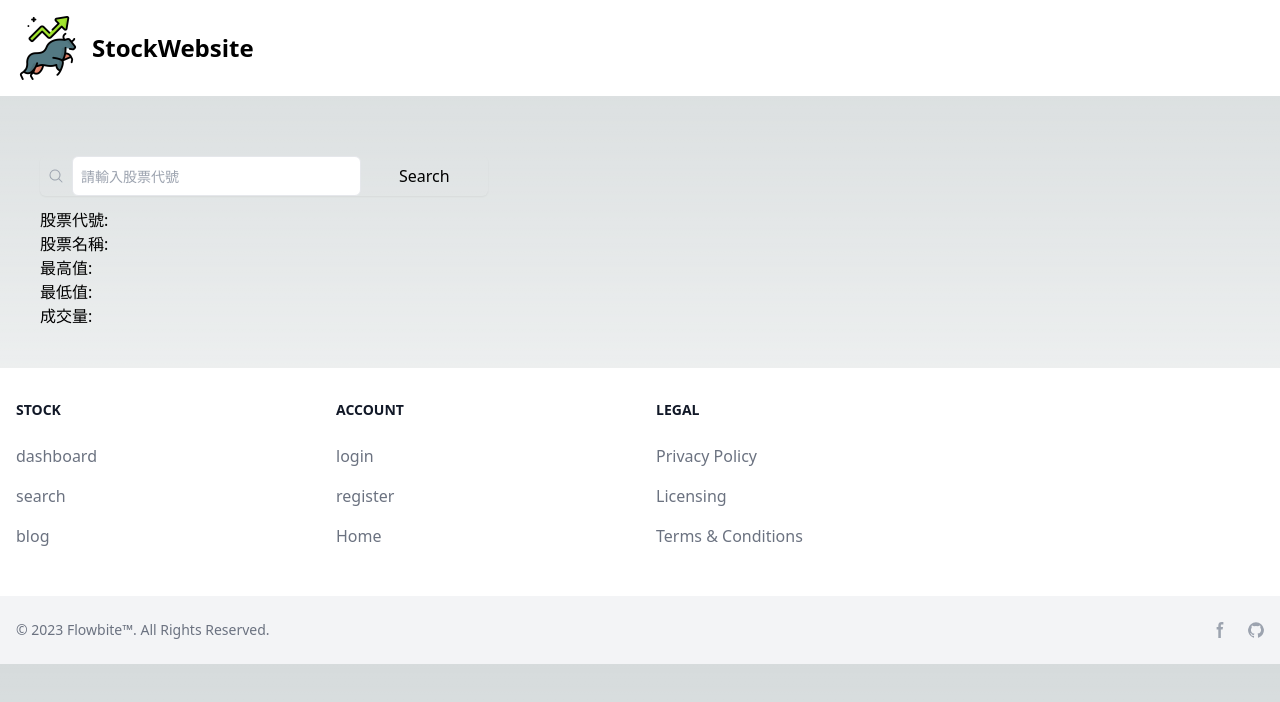
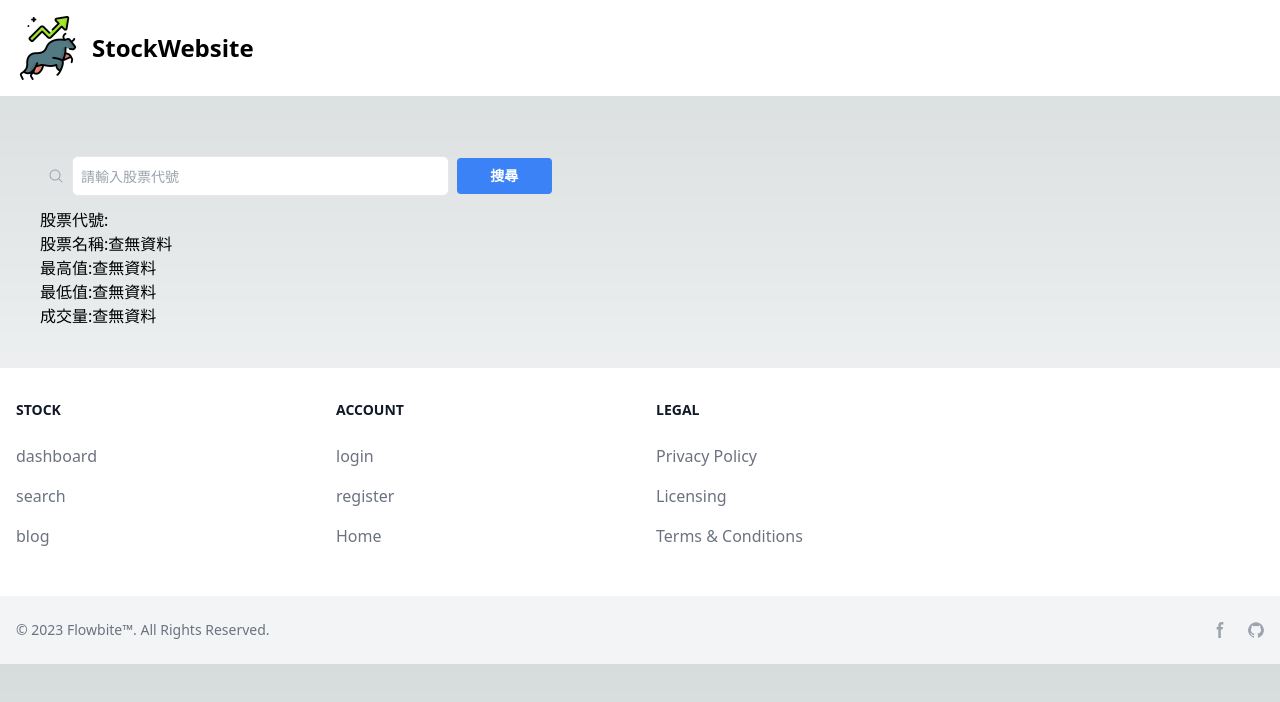
Before and after one commit to Jeffrey-Pai/my-next-app, a Next.js app: page /search in a window 1280 px wide. Shown: the top 702 px of the page. Built offline with nearby package versions, Linux system fonts and the light colour scheme.

Commit message:
add UI and simple get month stock data

```diff
--- a/app/search/page.tsx
+++ b/app/search/page.tsx
@@ -1,11 +1,7 @@
 import Search from '../../components/search'
 
 
-export default async function IndexPage({
-  searchParams
-}: {
-  searchParams: { q: string };
-}) {
+export default async function IndexPage({searchParams}: {searchParams: { q: string };}) {
   const search = searchParams.q ?? '';
   let stockId, stockName, stockHigh, stockLow, stockVol, res ,data;
   if (search !== '') {
@@ -23,7 +19,7 @@ export default async function IndexPage({
       stockVol = data.msgArray[0].v;
     }
     else {
-      if (search !== '')
+      if (search !== ''&&　data.msgArray && data.msgArray.length > 0)
       {
       res = await fetch(
         `https://mis.twse.com.tw/stock/api/getStockInfo.jsp?json=1&delay=0&ex_ch=otc_${search}.tw`
@@ -36,19 +32,19 @@ export default async function IndexPage({
       stockVol = data.msgArray[0].v;
       }
       else {
-        stockId = '';
-        stockName = '';
-        stockHigh = '';
-        stockLow = '';
-        stockVol = '';
+        stockId = search;
+        stockName = '查無資料';
+        stockHigh = '查無資料';
+        stockLow = '查無資料';
+        stockVol = '查無資料';
       }
     }
   } else {
-    stockId = '';
-    stockName = '';
-    stockHigh = '';
-    stockLow = '';
-    stockVol = '';
+    stockId = search;
+    stockName = '查無資料';
+    stockHigh = '查無資料';
+    stockLow = '查無資料';
+    stockVol = '查無資料';
   }
 
 
--- /dev/null
+++ b/app/stock/page.tsx
@@ -0,0 +1,30 @@
+async function getData() {
+    const res = await fetch(
+      'https://www.twse.com.tw/exchangeReport/STOCK_DAY?response=json&date=202110011&stockNo=2330'
+    )
+    // The return value is *not* serialized
+    // You can return Date, Map, Set, etc.
+
+    if (!res.ok) {
+      // This will activate the closest `error.js` Error Boundary
+      throw new Error('Failed to fetch data')
+    }
+
+    return res.json()
+  }
+
+  export default async function Page() {
+    const data = await getData()
+    const stockId = data.data[0][0]
+    const stockName = data.data[0][1]
+    return (
+      <>
+        <main>
+          <div>
+            <p>股票代號:{stockId}</p>
+            <p>股票名稱:{stockName}</p>
+          </div>
+        </main>
+      </>
+    )
+  }
--- a/components/search.tsx
+++ b/components/search.tsx
@@ -27,12 +27,12 @@ export default function Search({ disabled }: { disabled?: boolean }) {
   }
 
   return (
-    <div className="relative mt-5 max-w-md">
+    <div className="relative mt-5 max-w-lg">
       <label htmlFor="search" className="sr-only">
         Search
       </label>
-      <div className="flex items-center rounded-md shadow-sm">
-  <div className="p-2" aria-hidden="true">
+      <div className="flex flex-row items-center ">
+  <div className="p-2 " aria-hidden="true">
     <MagnifyingGlassIcon className="h-4 w-4 text-gray-400" aria-hidden="true" />
   </div>
   <input
@@ -40,18 +40,18 @@ export default function Search({ disabled }: { disabled?: boolean }) {
     name="search"
     id="search"
     disabled={disabled}
-    className="h-10 flex-grow rounded-md border border-gray-200 pl-2 focus:border-indigo-500 focus:ring-indigo-500 sm:text-sm"
+    className="h-10 basis-4/5 rounded-md border border-gray-200 pl-2 focus:border-indigo-500 focus:ring-indigo-500 sm:text-sm"
     placeholder="請輸入股票代號"
     spellCheck={false}
     onChange={(e) => handleSearch(e.target.value)}
   />
   <button
         type="button"
-        className="flex-grow "
+        className="ml-2 basis-1/5 bg-blue-500 hover:bg-blue-700 text-white font-bold py-2 px-2 rounded text-sm"
         onClick={handleSubmit}
         disabled={isPending}
       >
-        Search
+        搜尋
       </button>
 </div>
 
```
